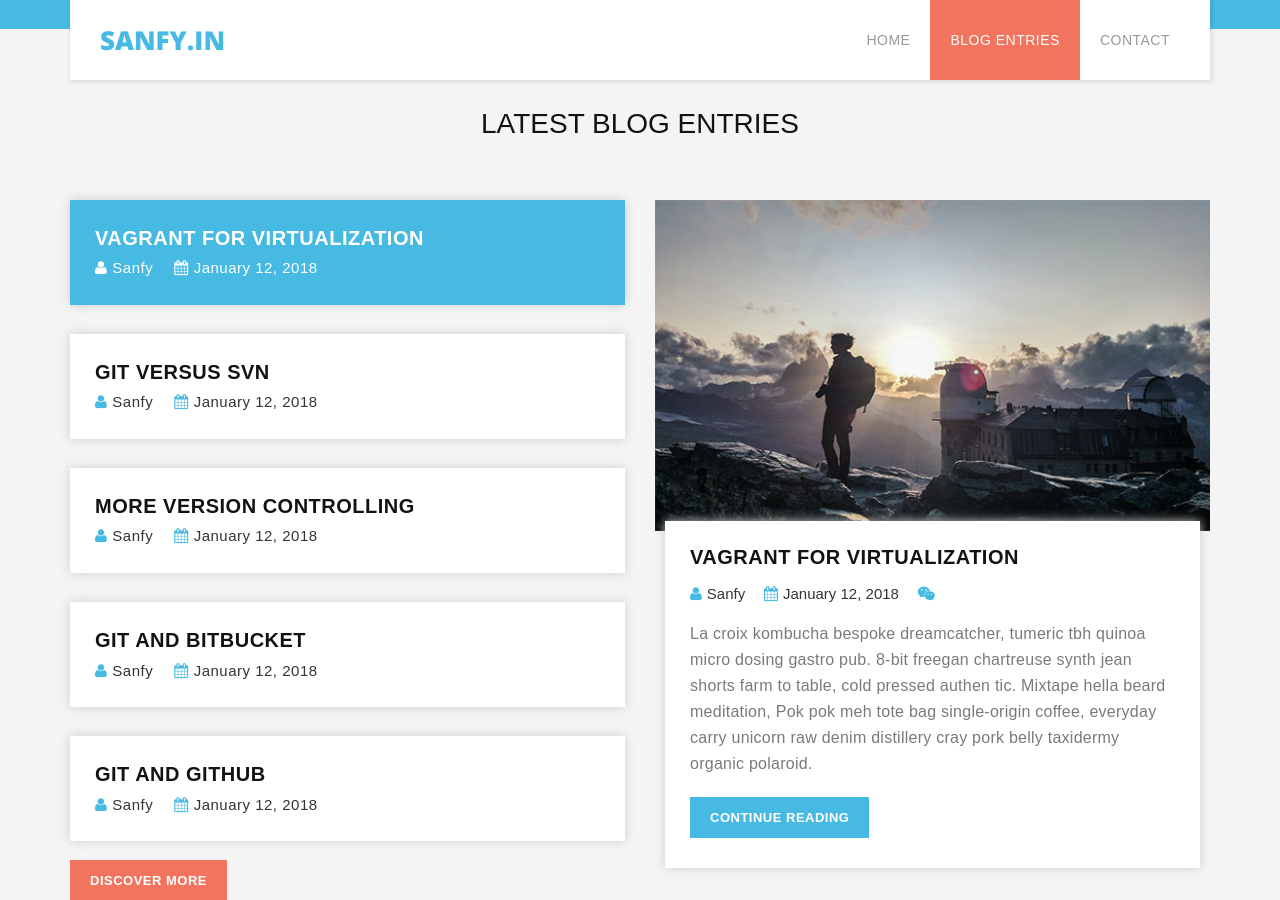
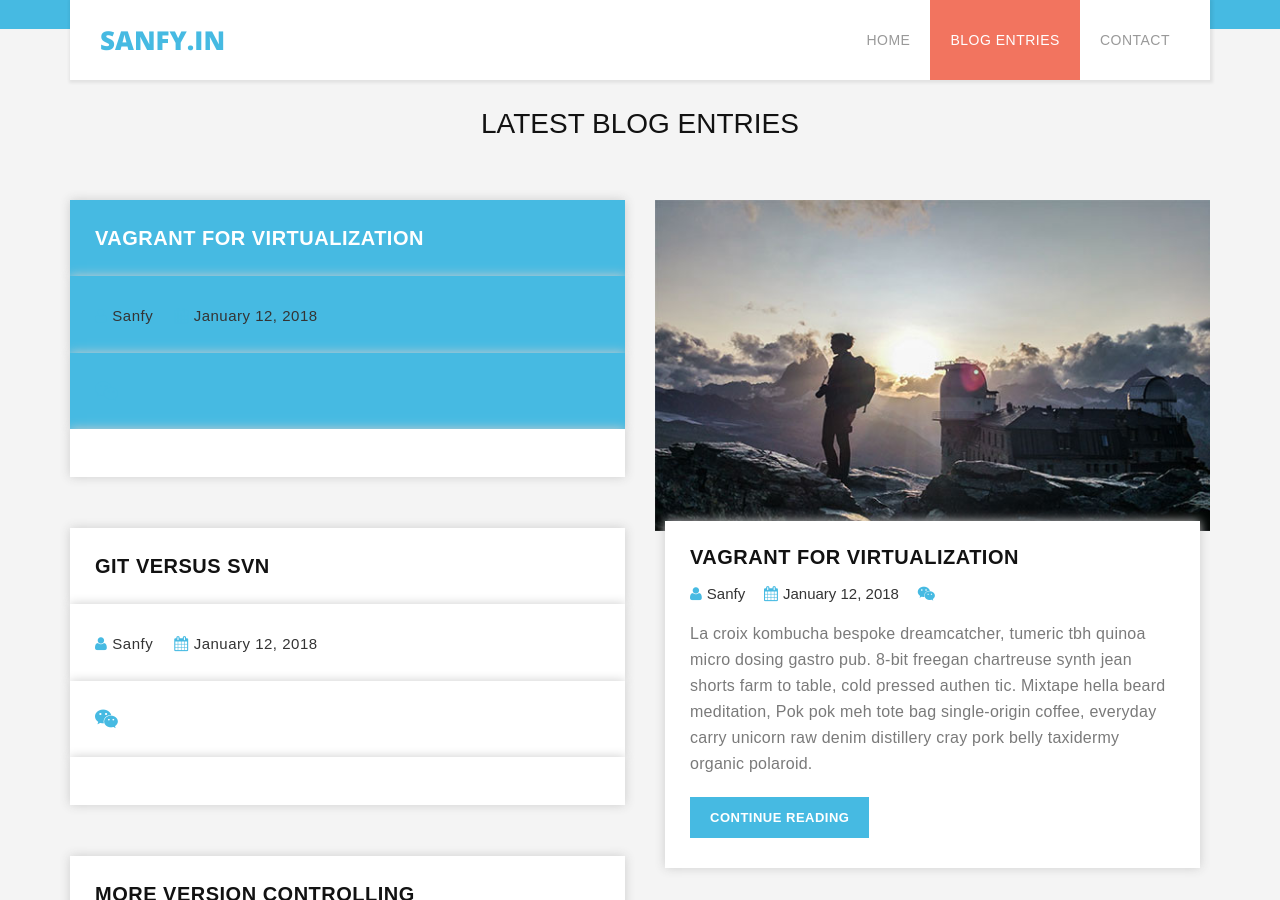
Before and after one commit to sanfyin/sanfyin, a Jekyll site: the page built from index.html, in a window 1280 px wide and 900 px high, scrolled down 972 px. Built offline with Jekyll 4.4.1, drawn with Linux system fonts in a browser that asks for light colours; comment, search, counter and statistics services are not loaded.

Commit message:
Update index.html

```diff
--- a/index.html
+++ b/index.html
@@ -61,6 +61,7 @@
                                 <ul class="info-post">
                                     <li><i class="fa fa-user"></i>{{ site.posts[idx].author }}</li>
                                     <li><i class="fa fa-calendar"></i>{{ site.posts[idx].date | date: "%B %d, %Y" }}</li>
+                                    <li><i class="fa fa-wechat"></i><a class="comments" href="{{ site.posts[idx].url }}#disqus_thread"></a></li>
                                 </ul>
                             </a></li>
                             {% endif %}
```
